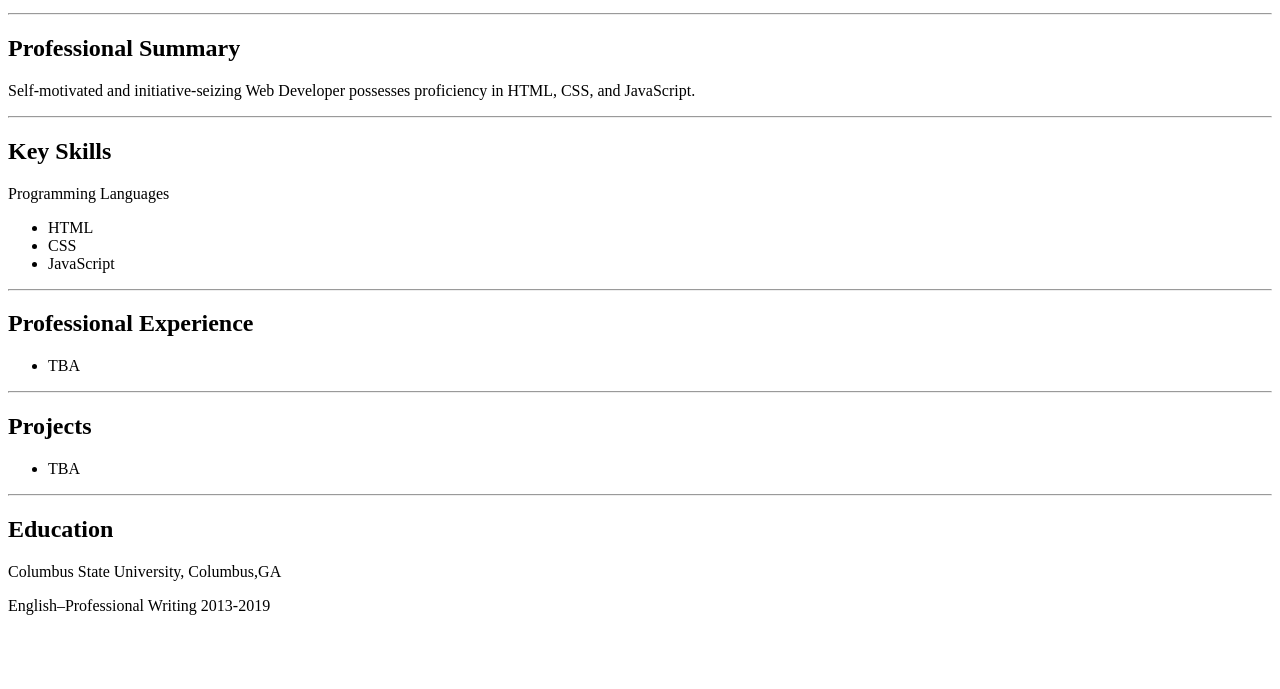
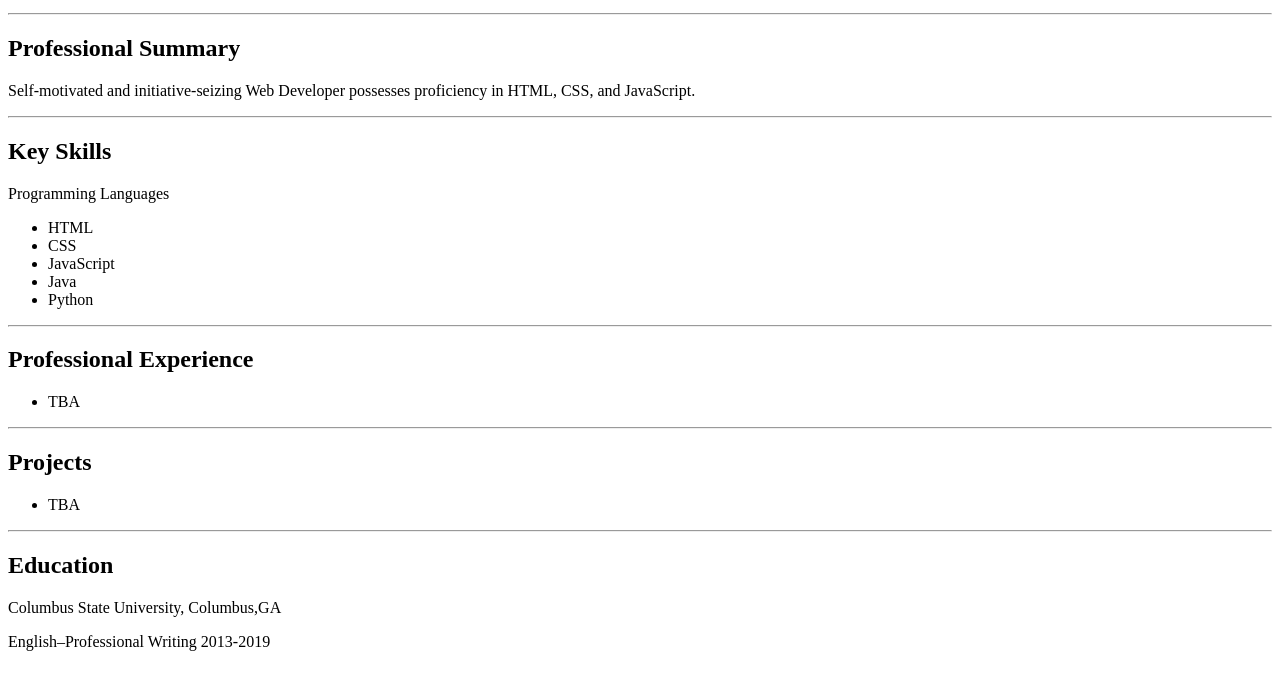
Before and after one commit to tummytucker94/project-webdev-resume, a plain HTML site: page index.html in a window 1280 px wide. Shown: the part 101-790 px from the top of the page. Drawn offline with Linux system fonts and the light colour scheme.

Commit message:
Update index.html

```diff
--- a/index.html
+++ b/index.html
@@ -25,6 +25,8 @@
                 <li>HTML</li>
                 <li>CSS</li>
                 <li>JavaScript</li>
+                <li>Java</li>
+                <li>Python</li>
             </ul>
           </div>
             <hr/>
```
